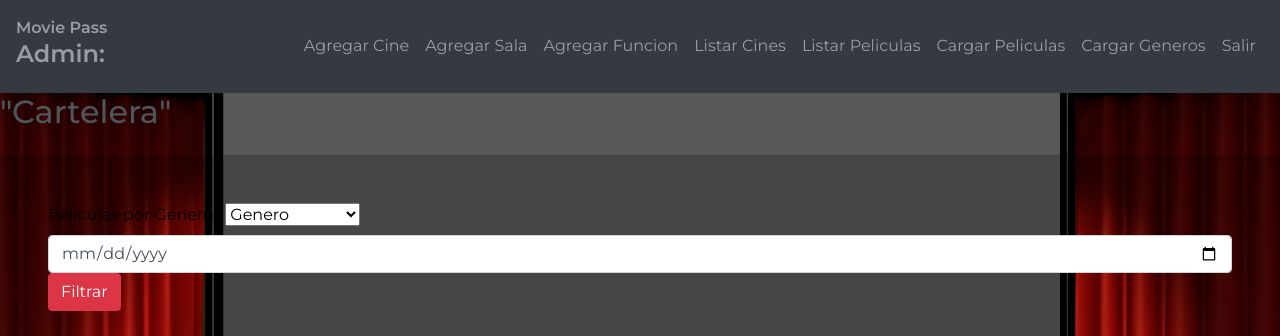
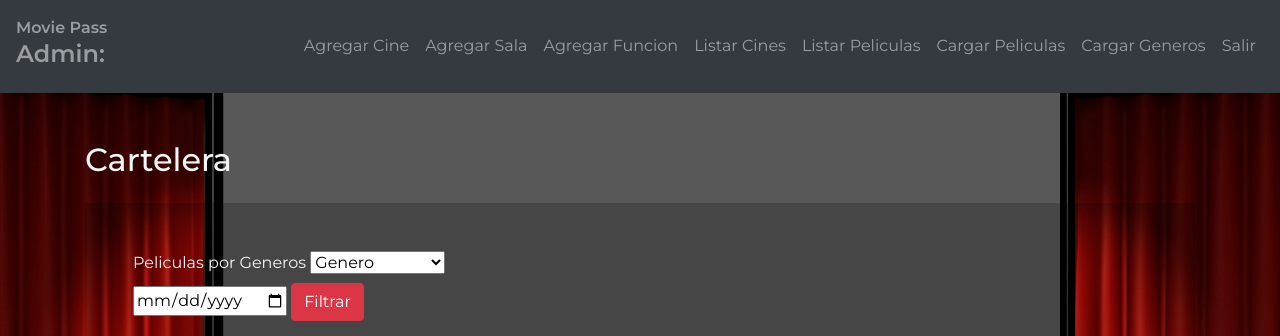
Before and after one commit to mennaenzo/MoviePass, a PHP site: the page made by Views/billboard.php in a window 1280 px wide. Shown: the top 336 px of the page. Run offline with PHP 8.4, Linux system fonts and the light colour scheme; the visitor is signed in with stand-in values (Sample User, id 1); the template is opened without the code that fills it: most values are stand-ins (such as "Sample title", 1, 10 or a date in 2020); data that the repository does not hold is empty; a stand-in replaces the project's code that opens the database connection; some libraries are stand-ins or nearby versions.

Commit message:
Optimizado vistas Usuario

```diff
--- a/Views/billboard.php
+++ b/Views/billboard.php
@@ -1,20 +1,25 @@
-<?php require_once "nav.php";
+<?php
+    require_once "nav.php";
 ?>
-<main class="py-auto">
+<main class="py-5">
      <section id="listado" class="mb-5">
+        <div class="container">
+            <h2 class="mb-4" style="color: whitesmoke">Cartelera</h2>
             <div>
-            <h2 class="mb-4"style="color: #4e555b">"Cartelera"</h2>
                 <form id= "billboard" action="<?php echo FRONT_ROOT ?>Show/Filter" method="post" class="bg-light-alpha p-5">
-            <label style="color: black" for="lblGenres">Peliculas por Generos</label>
+                <label style="color: whitesmoke" for="lblGenres">Peliculas por Generos</label>
                 <select name="SelectGenre">
                     <option value="0">Genero</option>
                     <?php foreach($genresList as $genres){?>
                             <option value="<?php echo $genres->getId(); ?>"> <?php echo $genres->getName(); ?></option>
                     <?php }?>
                 </select>
-            <input type="date" name="date" value="" class="form-control">
+                    <br>
+                <input type="date" name="date" value="" class="form-control-xlg">
                 <button type="submit" name="btnFilter" class="btn btn-danger" value="">Filtrar</button></a>
                 </form>
+            </div>
+            <div>
             <table class="table table-dark">
                 <thead>
                 <th>Poster</th>
--- a/Views/cinema-list-user.php
+++ b/Views/cinema-list-user.php
@@ -4,7 +4,7 @@ require_once('nav.php');
 <main class="py-5">
     <section id="listado" class="mb-5">
         <div class="container">
-            <h2 class="mb-4">Listado de cinemas</h2>
+            <h2 style="color: whitesmoke" class="mb-4">Listado de cinemas</h2>
             <table class="table table-dark">
                 <thead>
                 <th>Name</th>
--- a/Views/movie-list.php
+++ b/Views/movie-list.php
@@ -4,7 +4,7 @@
 <main class="py-5">
     <section id="listado" class="mb-5">
         <div class="container">
-            <h2 class="mb-4">Listado de Peliculas</h2>
+            <h2 style="color: whitesmoke" class="mb-4">Listado de Peliculas</h2>
             <table class="table table-dark">
                 <thead>
 
```
Also changed, not shown: Views/ticket-list.php (+6 -8 lines). Lines whose indentation alone changed are shown as unchanged.
